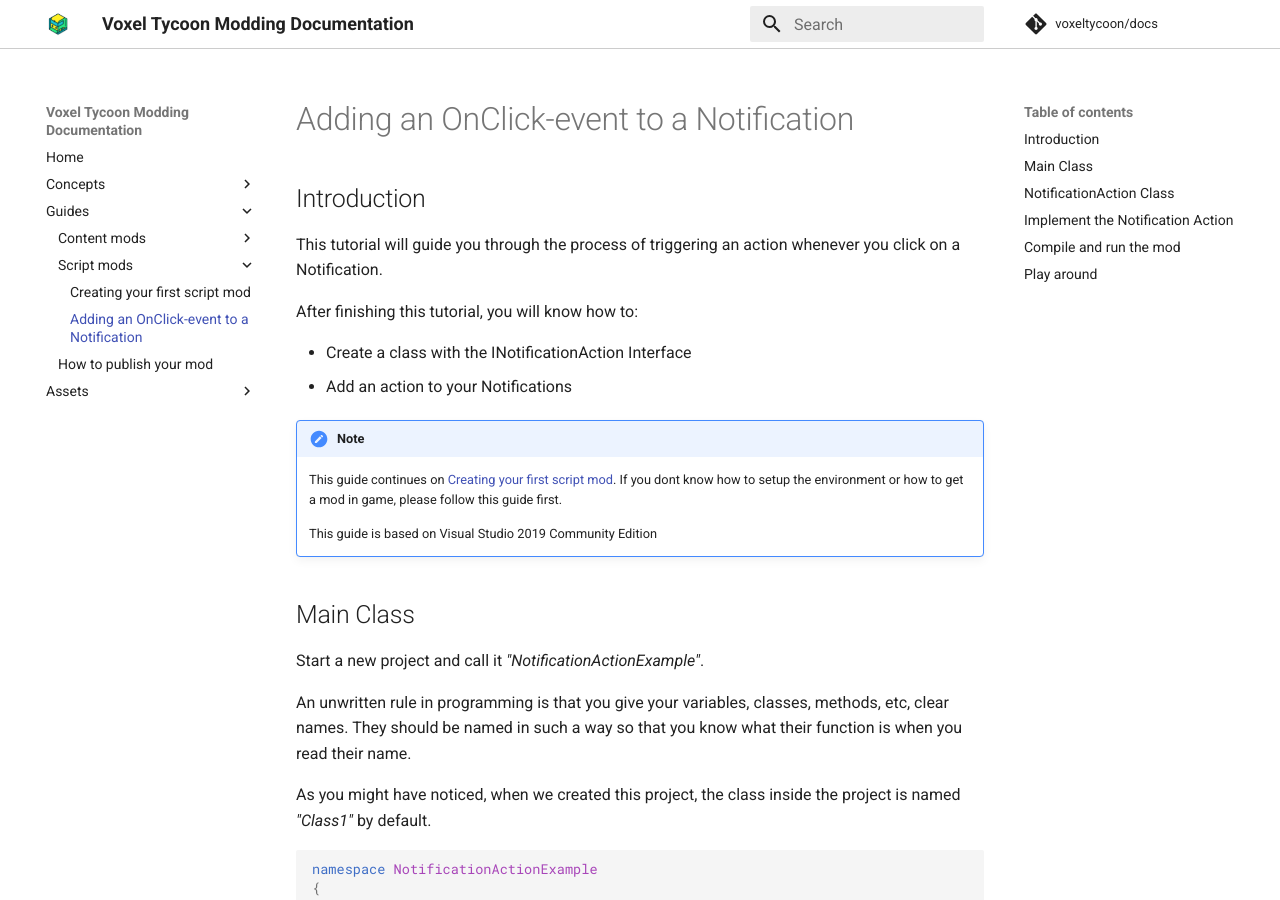
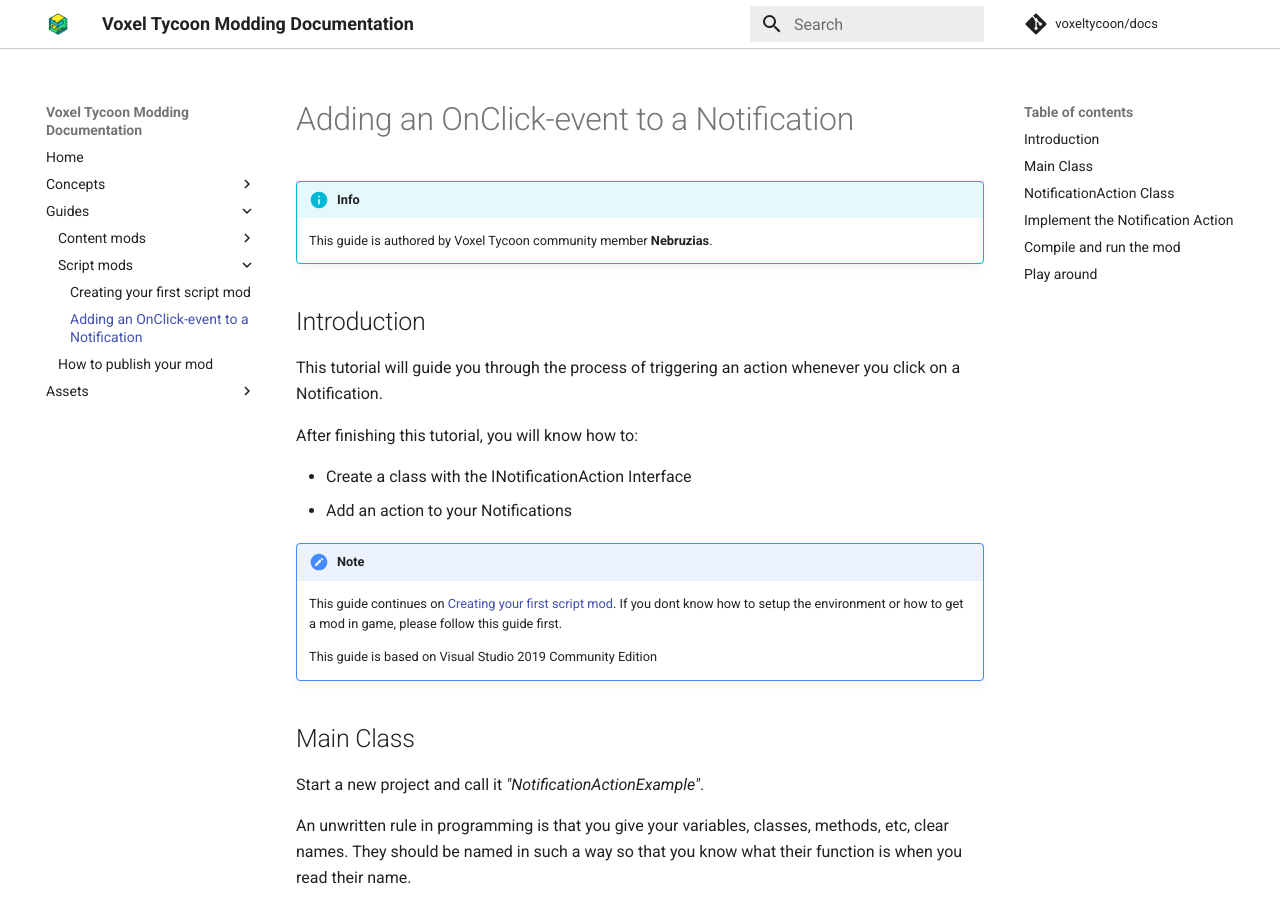
Before and after one commit to voxeltycoon/docs, an MkDocs documentation site: the page built from docs/guides/script-mods/adding-onclick-event-to-a-notification.md, in a window 1280 px wide and 900 px high. Built offline with MkDocs 1.6.1 and Material for MkDocs 9.7.7, drawn with Linux system fonts in a browser that asks for light colours; comment, search, counter and statistics services are not loaded.

Commit message:
Added author

```diff
--- a/docs/guides/script-mods/adding-onclick-event-to-a-notification.md
+++ b/docs/guides/script-mods/adding-onclick-event-to-a-notification.md
@@ -1,4 +1,7 @@
 # Adding an OnClick-event to a Notification
+
+!!! info
+    This guide is authored by Voxel Tycoon community member **Nebruzias**.
 
 ## Introduction
 
```
